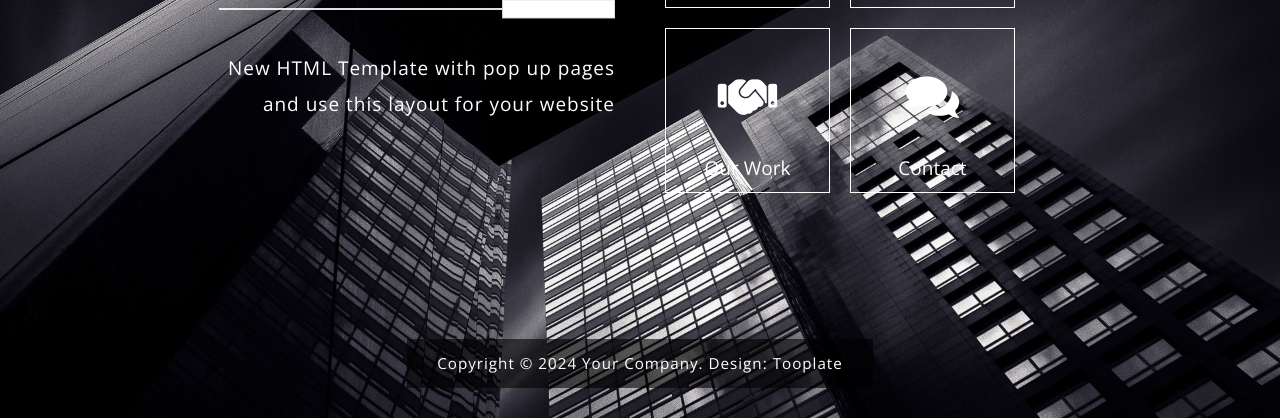
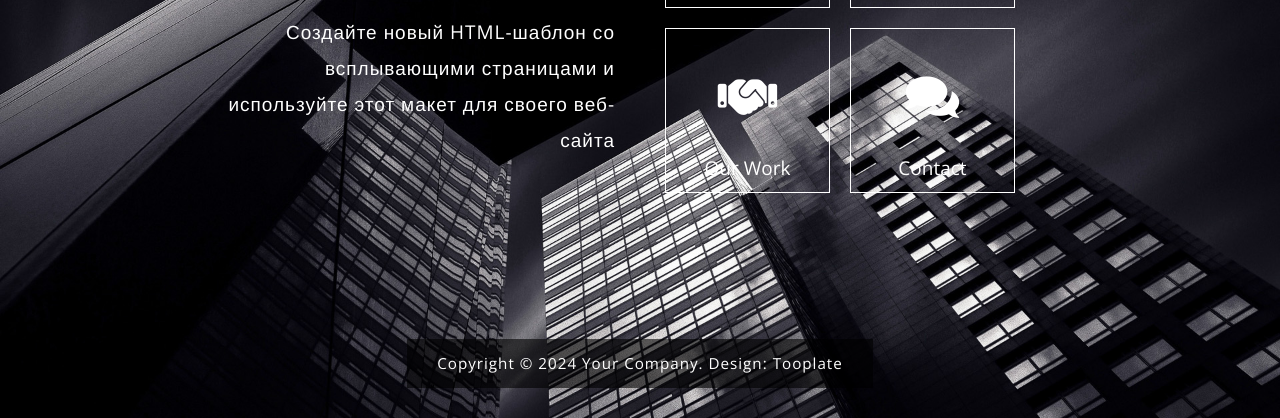
Before and after one commit to Tlimbow/firstReposit, a plain HTML site: page index.html in a window 1280 px wide. Shown: the part 382-800 px from the top of the page. Drawn offline with nearby package versions, Linux system fonts and the light colour scheme.

Commit message:
Update index.html

```diff
--- a/index.html
+++ b/index.html
@@ -34,7 +34,7 @@ https://www.tooplate.com/view/2097-pop
                         <div class="tm-site-header">
                             <h1 class="mb-4">POP design</h1>
                             <img src="img/underline.png" class="img-fluid mb-4">
-                            <p>New HTML Template with pop up pages and use this layout for your website</p>
+                            <p>Создайте новый HTML-шаблон со всплывающими страницами и используйте этот макет для своего веб-сайта</p>
                         </div>
                     </div>
                     <div class="col-sm-12 col-md-6 col-lg-6 col-xl-6">
```
